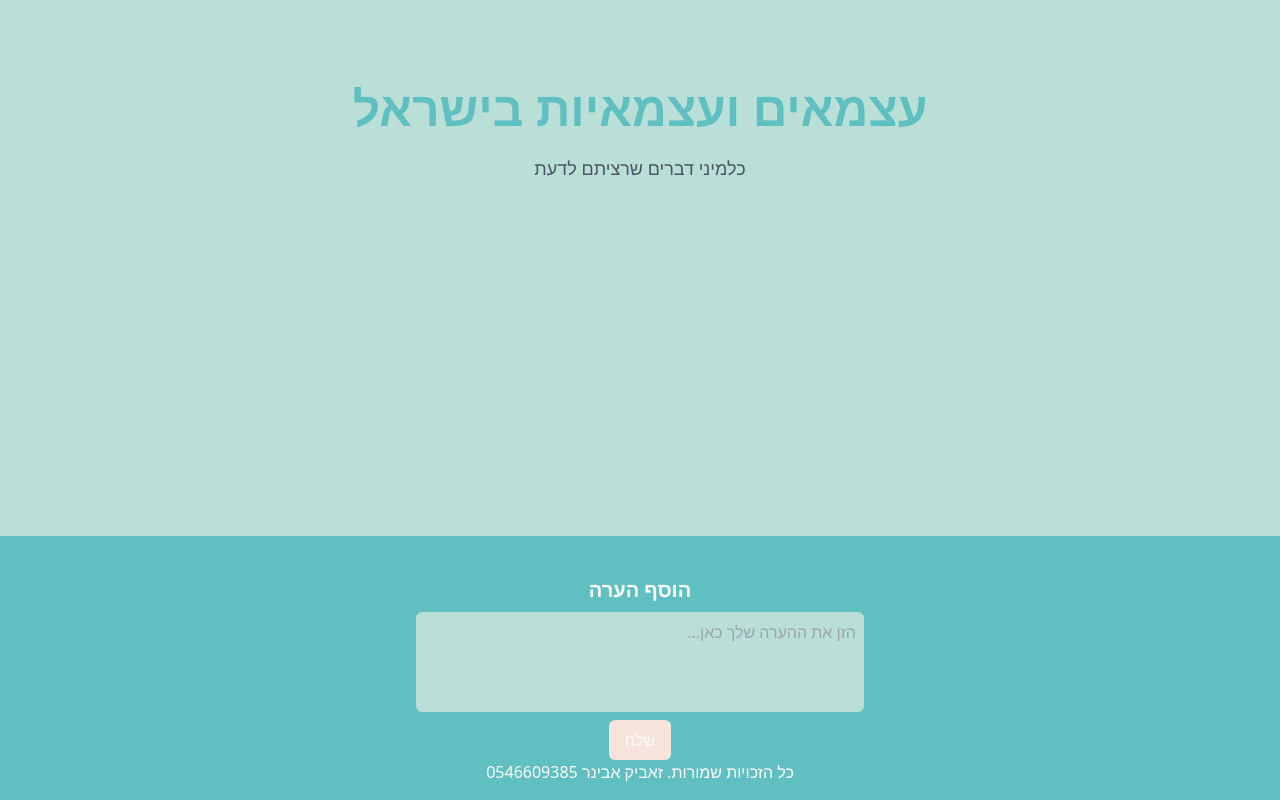
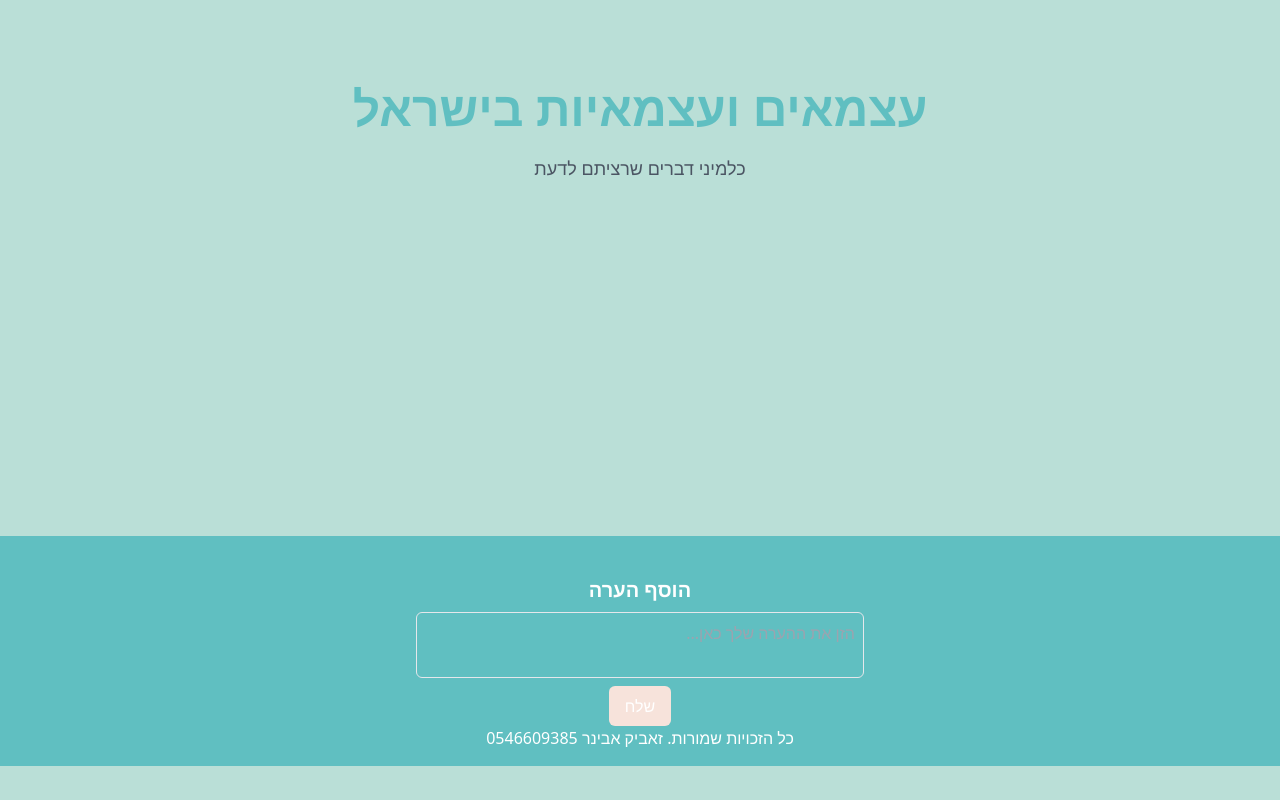
Before and after one commit to Zevik/Atsmai, a Next.js app: page / in a window 1280 px wide. Shown: the part 328-1128 px from the top of the page. After the commit the page ends 1094 px from the top, so only its background shows below. Built offline with nearby package versions, Linux system fonts and the light colour scheme.

Commit message:
עדכון עיצוב תיבת הטקסט בפוטר בהתאם להנחיות

```diff
--- a/components/Layout.js
+++ b/components/Layout.js
@@ -36,8 +36,8 @@ export default function Layout({ children }) {
               <textarea
                 name="message"
                 placeholder="הזן את ההערה שלך כאן..."
-                className="w-full max-w-md p-2 rounded-md text-black bg-secondary resize-none"
-                style={{ minHeight: '100px' }}
+                className="w-full max-w-md p-2 rounded-md text-black bg-primary border resize-none"
+                rows="2"
                 required
               ></textarea>
               <button
```
